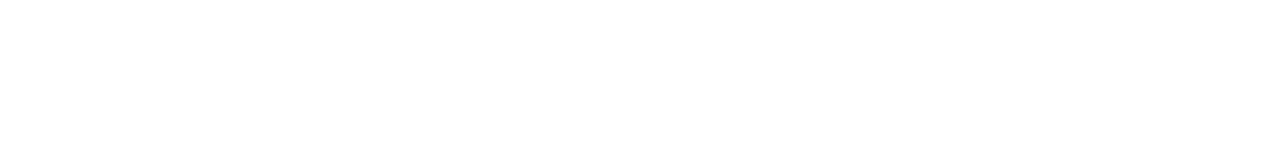
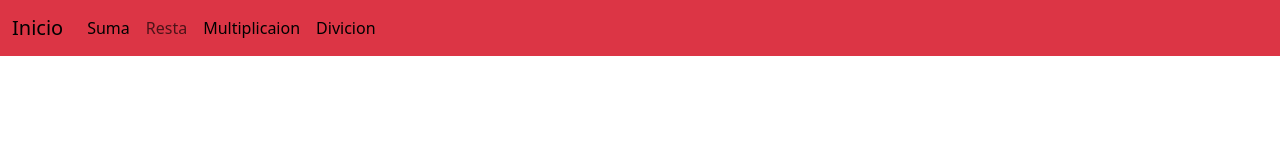
Before and after one commit to JDEspina2010/Calculadora_Josue_Mario, a plain HTML site: page Divicion.html in a window 1280 px wide. Drawn offline with nearby package versions, Linux system fonts and the light colour scheme.

Commit message:
No se por que  subo esto si no mario no hace nada

```diff
--- a/Divicion.html
+++ b/Divicion.html
@@ -1,11 +1,46 @@
 <!DOCTYPE html>
 <html lang="en">
+
 <head>
     <meta charset="UTF-8">
     <meta name="viewport" content="width=device-width, initial-scale=1.0">
     <title>Document</title>
+    <link rel="stylesheet" href="Estilos_Divicion.css">
+    <link href="https://cdn.jsdelivr.net/npm/bootstrap@5.3.8/dist/css/bootstrap.min.css" rel="stylesheet"
+        integrity="sha384-sRIl4kxILFvY47J16cr9ZwB07vP4J8+LH7qKQnuqkuIAvNWLzeN8tE5YBujZqJLB" crossorigin="anonymous">
 </head>
+
 <body>
+    <nav class="navbar navbar-expand-lg bg-danger">
+        <div class="container-fluid">
+            <a class="navbar-brand" href="index.html">Inicio</a>
+            <button class="navbar-toggler" type="button" data-bs-toggle="collapse" data-bs-target="#navbarNav"
+                aria-controls="navbarNav" aria-expanded="false" aria-label="Toggle navigation">
+                <span class="navbar-toggler-icon"></span>
+            </button>
+            <div class="collapse navbar-collapse" id="navbarNav">
+                <ul class="navbar-nav">
+                    <li class="nav-item">
+                        <a class="nav-link active" aria-current="page" href="Mantenimiento.html">Suma</a>
+                    </li>
+                    <li class="nav-item">
+                        <a class="nav-link" href="Telecomunicaciones y mantenimiento.html">Resta</a>
+                    </li>
+                    <li class="nav-item">
+                        <a class="nav-link active" aria-current="page" href="index DISEÑO WEB.HTML">Multiplicaion</a>
+                    </li>
+                    <li class="nav-item">
+                        <a class="nav-link active" aria-current="page" href="index ELECTRÓNICA.HTML">Divicion</a>
+                    </li>
+                </ul>
+            </div>
+        </div>
+    </nav>
 
+
+    <script src="https://cdn.jsdelivr.net/npm/bootstrap@5.3.8/dist/js/bootstrap.bundle.min.js"
+        integrity="sha384-FKyoEForCGlyvwx9Hj09JcYn3nv7wiPVlz7YYwJrWVcXK/BmnVDxM+D2scQbITxI"
+        crossorigin="anonymous"></script>
 </body>
+
 </html>
```
Also changed, not shown: Index.html (+3 -0 lines), Multiplicacion.html (+3 -0 lines), Resta.html (+3 -0 lines), Suma.html (+3 -0 lines).
